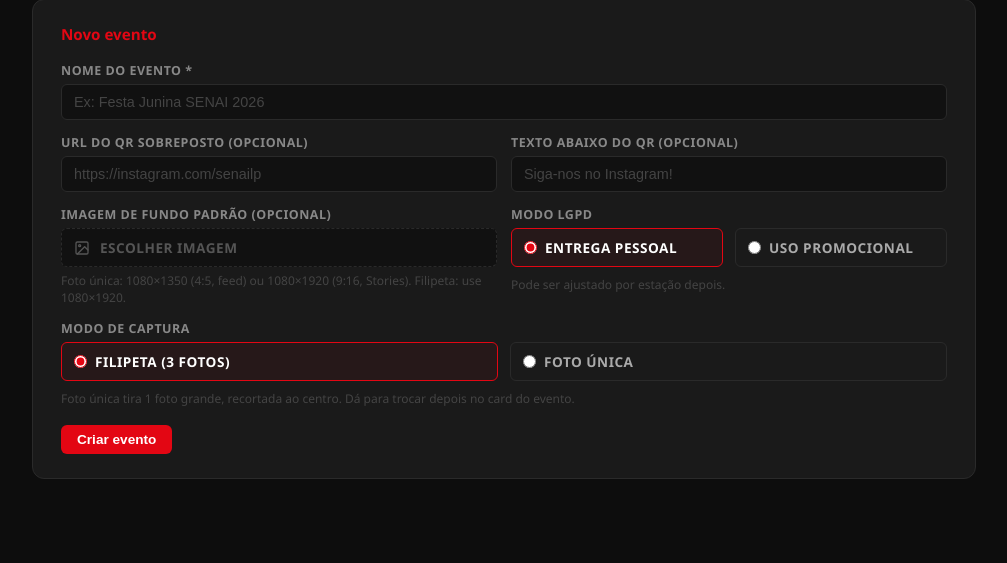
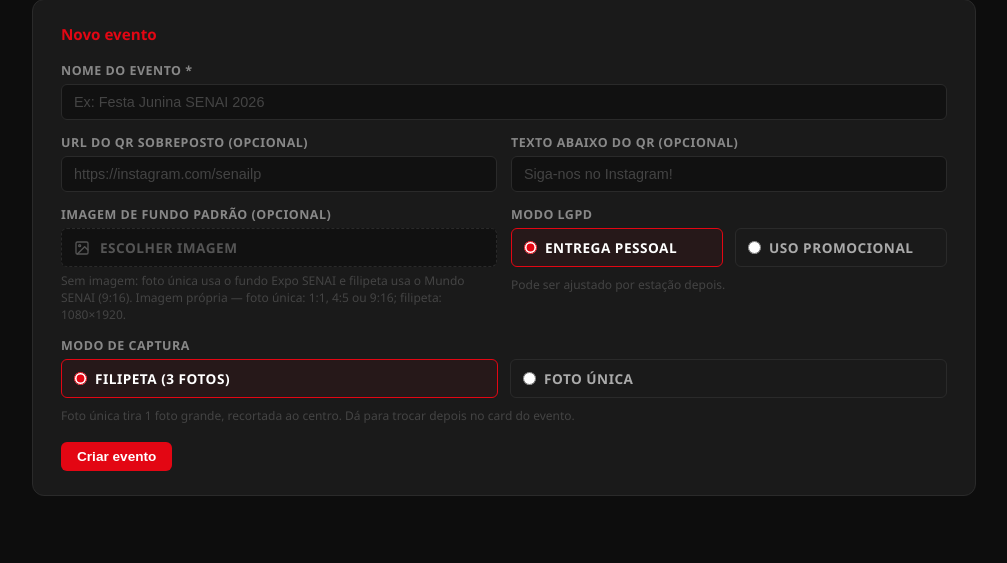
Before and after one commit to dorfusouza/cabine-fotos-senai, a Flask app: page /admin/eventos in a window 1280 px wide. Shown: the part 91-654 px from the top of the page, without its empty margins (136-1143 px from the left). Run offline with Flask 3, Linux system fonts and the light colour scheme.

Commit message:
feat: fundo Expo SENAI como padrao da foto unica
Eventos de foto unica sem fundo proprio usam static/images/exposenai.png;
a filipeta continua com mundosenai.png (9:16). Dica de formatos no formulario.

Co-Authored-By: Claude Sonnet 5.5 <noreply@anthropic.com>

```diff
--- a/main.py
+++ b/main.py
@@ -29,6 +29,7 @@ app.secret_key = os.environ.get('SECRET_KEY', os.urandom(24))
 # ── Paths ─────────────────────────────────────────────────────────────────────
 PHOTOS_DIR      = os.path.join(app.root_path, 'static', 'photos')
 FUNDO_DEFAULT   = os.path.join(app.root_path, 'static', 'images', 'mundosenai.png')
+FUNDO_DEFAULT_SINGLE = os.path.join(app.root_path, 'static', 'images', 'exposenai.png')
 FUNDO_CACHE_DIR = os.path.join(app.root_path, 'static', 'fundos')
 DATA_DIR        = os.path.join(app.root_path, 'data', 'events')
 ALLOWED_EXT     = {'png', 'jpg', 'jpeg'}
@@ -270,7 +271,8 @@ def get_station_fundo(station_id: str) -> str:
                 except Exception:
                     pass
 
-    return FUNDO_DEFAULT
+    # Sem fundo próprio: foto única usa o padrão Expo SENAI; filipeta usa o 9:16
+    return FUNDO_DEFAULT_SINGLE if get_capture_mode(event_id) == 'single' else FUNDO_DEFAULT
 
 
 def get_bg_size(path: str) -> tuple[int, int]:
--- a/templates/admin_eventos.html
+++ b/templates/admin_eventos.html
@@ -155,7 +155,7 @@
           </label>
           <input type="file" id="fundo-input" name="fundo" accept=".png,.jpg,.jpeg"
                  onchange="document.getElementById('fundo-lbl').textContent = this.files[0]?.name || 'Escolher imagem'">
-          <small>Foto única: 1080×1350 (4:5, feed) ou 1080×1920 (9:16, Stories). Filipeta: use 1080×1920.</small>
+          <small>Sem imagem: foto única usa o fundo Expo SENAI e filipeta usa o Mundo SENAI (9:16). Imagem própria — foto única: 1:1, 4:5 ou 9:16; filipeta: 1080×1920.</small>
         </div>
 
         <div>
```
Also changed, not shown: static/images/exposenai.png (added).
